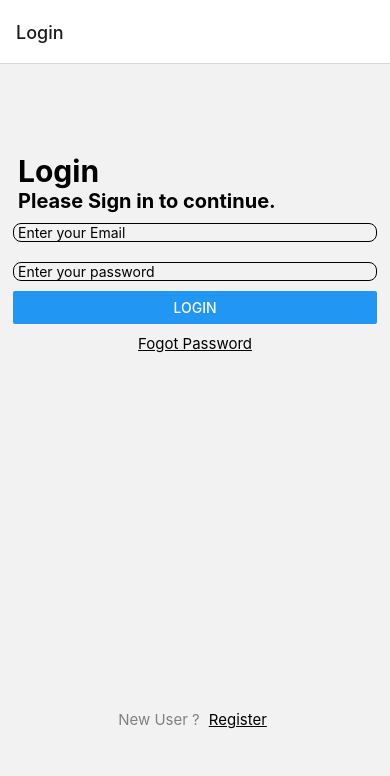
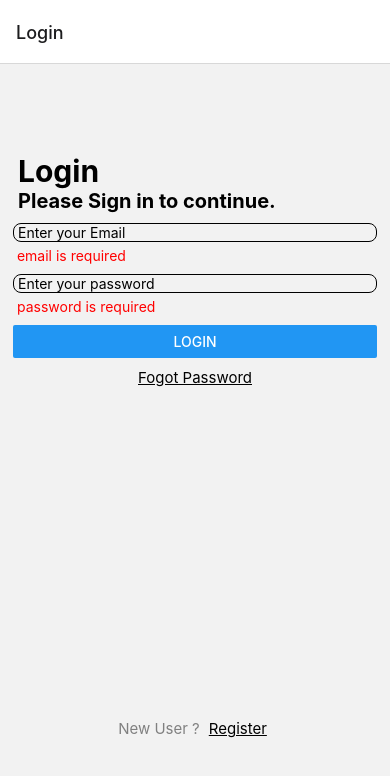
Before and after one commit to abhishek-2k23/React-Native-First-Project, a React Native app: screen /Login in a window 390 px wide. Both pictures are taken after a click on the button "LOGIN". Shown: the top 776 px of the page. Built offline with nearby package versions, Linux system fonts and the light colour scheme; no server answers.

Commit message:
form validation using Yup

```diff
--- a/componetns/Login.jsx
+++ b/componetns/Login.jsx
@@ -1,3 +1,4 @@
+/* eslint-disable prettier/prettier */
 /* eslint-disable react-native/no-inline-styles */
 /* eslint-disable prettier/prettier */
 /* eslint-disable react/react-in-jsx-scope */
@@ -16,6 +17,7 @@ import {
 import {useState, useEffect} from 'react';
 import {Formik} from 'formik';
 import Toast from 'react-native-toast-message';
+import * as yup from 'yup';
 
 const Login = ({navigation}) => {
   //to save the api response error
@@ -24,6 +26,12 @@ const Login = ({navigation}) => {
 
   //get the colorScheme
   const isDark = useColorScheme() === 'dark';
+
+  //form validation
+  const userSchema = yup.object().shape({
+    Email : yup.string().required('email is required').email('must be a valid email'),
+    Password : yup.string().required('password is required'),
+  });
 
   //user login function
   const loginFunction = async (values, action) => {
@@ -73,6 +81,13 @@ const Login = ({navigation}) => {
       setWait(false);
     } catch (err) {
       console.log('error  : ', err);
+      Toast.show({
+        type:'error',
+        text1: 'Error',
+        text2: err.message,
+        topOffset: 60,
+
+      });
       setWait(false);
     }
   };
@@ -103,8 +118,9 @@ const Login = ({navigation}) => {
           {/* form inputs */}
           <Formik
             initialValues={{Email: '', Password: ''}}
+            validationSchema={userSchema}
             onSubmit={(values, action) => loginFunction(values, action)}>
-            {({handleChange, handleBlur, handleSubmit, values}) => (
+            {({handleChange, handleBlur, handleSubmit, values,errors}) => (
               <View>
                 <TextInput
                   onChangeText={handleChange('Email')}
@@ -114,6 +130,11 @@ const Login = ({navigation}) => {
                   style={[styles.textInput, isDark && styles.WhiteText]}
                   placeholderTextColor={isDark ? '#fff' : '#000'}
                 />
+                {
+                  errors.Email && (
+                    <Text style = {styles.errorStyle}> {errors?.Email}</Text>
+                  )
+                }
                 <TextInput
                   onChangeText={handleChange('Password')}
                   onBlur={handleBlur('Password')}
@@ -123,7 +144,11 @@ const Login = ({navigation}) => {
                   style={[styles.textInput, isDark && styles.WhiteText]}
                   placeholderTextColor={isDark ? '#fff' : '#000'}
                 />
-
+                {
+                  errors.Password && (
+                    <Text style = {[styles.errorStyle,{marginBottom: 10}]}> {errors?.Password}</Text>
+                  )
+                }
                 {/* login button  */}
                 <Button
                   onPress={handleSubmit}
@@ -232,4 +257,8 @@ const styles = StyleSheet.create({
   DarkText: {
     color: '#000',
   },
+  errorStyle : {
+    color : 'red',
+    marginTop: -5
+  }
 });
```
